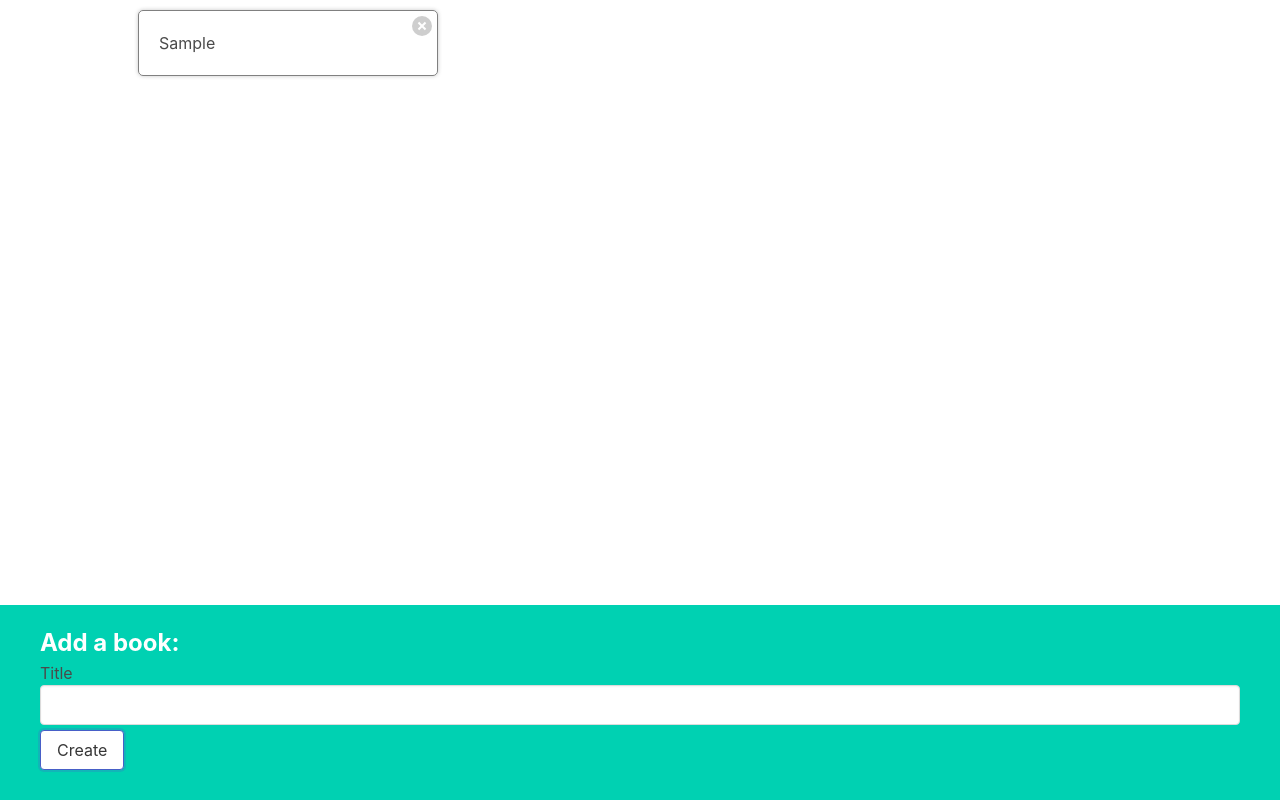
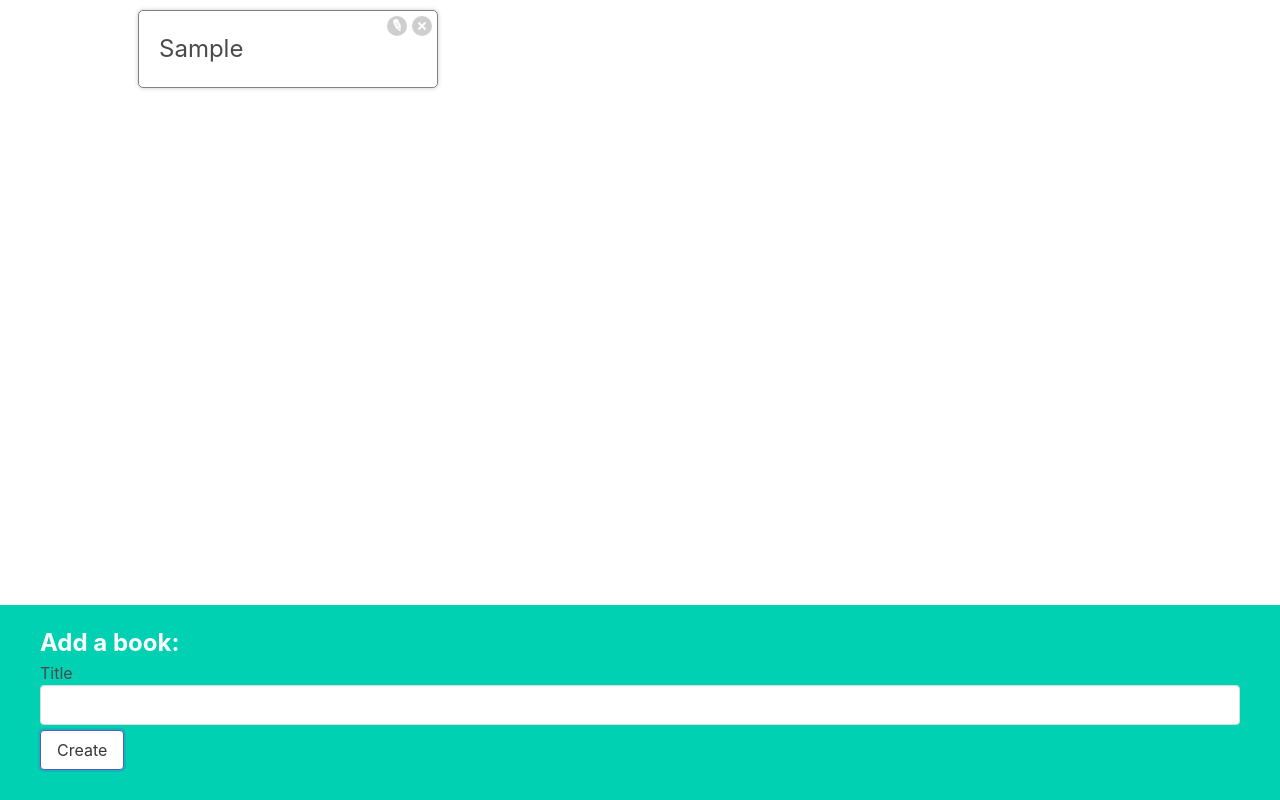
Before and after one commit to paulsenm/books, a React (Create React App) app: page / in a window 1280 px wide. Both pictures are taken after typing "Sample" into the empty fields and a click on the button "Create". Built offline with nearby package versions, Linux system fonts and the light colour scheme.

Commit message:
Delete and edit working

```diff
--- a/src/App.js
+++ b/src/App.js
@@ -25,20 +25,26 @@ function App(){
         console.log(books);
     };
 
-    const handleEditBook = () => {
-
-    }
+    const handleEditBook = (id, newTitle) => {
+        const updatedBooksArray = books.map((book) => {
+           if(book.id === id){
+            return {...book, title: newTitle};
+           }
+           return book;
+        });
+        setBooks(updatedBooksArray);
+    };
 
     const handleDeleteBook = () => {
 
-    }
+    };
 
     return (
         <div className='app'>
-            <BookList books={books} onDelete={deleteBookById} />
+            <BookList books={books} onDelete={deleteBookById} onEdit={handleEditBook} />
             <BookCreate onBookCreate={handleCreateBook} />
         </div>
-    )
+    );
 }
 
 export default App;
--- a/src/components/BookEdit.js
+++ b/src/components/BookEdit.js
@@ -1,9 +1,27 @@
+import { useState } from 'react';
 
 
-function BookEdit(){
+
+function BookEdit({onEdit, book}){
+    const [title, setTitle] = useState(book.title);
+
+    const handleInputChange = (event) => {
+        setTitle(event.target.value);
+    };
+
+    const handleTitleSubmit = (event) => {
+        event.preventDefault();
+        onEdit(title);
+    };
+
+
     return(
         <div>
-            BookEdit
+            <form onSubmit={handleTitleSubmit}>
+                <label>Title</label>
+                <input className='input' onChange={handleInputChange} value={title}/>
+                <button className='button is-primary'>Save</button>
+            </form>
         </div>
     )
 }
--- a/src/components/BookList.js
+++ b/src/components/BookList.js
@@ -1,12 +1,12 @@
 import BookShow from "./BookShow";
 
-function BookList({ books, onDelete }){
+function BookList({ books, onDelete, onEdit }){
     console.log("Book list from BookList: ", books);
     const renderedBooks = books.map((book) => {
         console.log("Book object from BookList", book);
 
         console.log("Book.title from BookList", book.title);
-       return  <BookShow key={book.id} book={book} onDelete={onDelete} /> ;
+       return  <BookShow key={book.id} book={book} onDelete={onDelete} onEdit={onEdit} /> ;
     });
     return(
         <div className="book-list">
--- a/src/components/BookShow.js
+++ b/src/components/BookShow.js
@@ -1,14 +1,36 @@
+import { useState } from 'react';
+import BookEdit from './BookEdit';
+
+function BookShow({ book, onDelete, onEdit }) {
+
+    const [showEdit, setShowEdit] = useState(false);
+
+    const handleDeleteClick = () => {
+        onDelete(book.id);
+    };
+    const handleEditClick = () => {
+        setShowEdit(!showEdit);
+    };
+
+    const onTitleChange = (title) => {
+        console.log("Title was: ", title, ". Book ID was: ", book.id);
+        onEdit(book.id, title);
+        setShowEdit(false);
+    }
+
+    let content = <h3>{book.title}</h3>;
+
+    if (showEdit){
+        content = <BookEdit book={book} onEdit={onTitleChange}/>;
+    }
 
 
-function BookShow({ book, onDelete }){
-    console.log("Book.title from BookShow", book.title);
-    const handleDeleteClick = () => {
-        onDelete(book.id);
-    }
+
     return(
         <div className="book-show" id={book.id}>
-            {book.title}
+            {content}
             <div className="actions">
+                <button className="edit" onClick={handleEditClick}>Edit</button>
                 <button className="delete" onClick={handleDeleteClick}>X</button>
             </div>
         </div>
```
Also changed, not shown: 1 other file (tests, documents, lock files or other folders).
